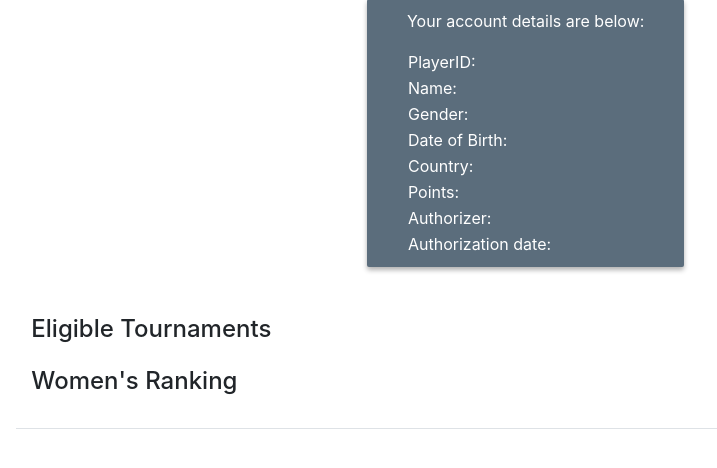
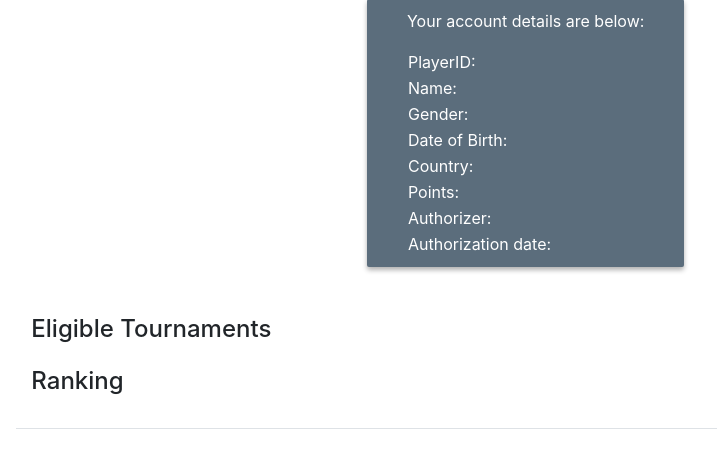
Before and after one commit to AdithyaK243/w4111-proj1, a Flask app: template templates/player.html in a window 1280 px wide. Shown: the part 221-689 px from the top of the page, without its empty margins (221-938 px from the left). Run offline with Flask 2, Linux system fonts and the light colour scheme; the template is opened without the code that fills it, so the values that code supplies are empty; parts of the project's set-up code (start-up, migrations or seed data) failed here and were passed over; some libraries are stand-ins or nearby versions.

Commit message:
Final Commit

```diff
--- a/templates/adminPrivileges/registrations.html
+++ /dev/null
@@ -1 +0,0 @@
-<p>Hello this is the registrations page</p>
--- a/templates/player.html
+++ b/templates/player.html
@@ -62,7 +62,7 @@
     {% endfor %}
 </table>
 
-<h4>Women's Ranking</h4>
+<h4>Ranking</h4>
 <table class="table">
     <tr class="table_header">
         {% for header in player.ranking_heading %}
```
